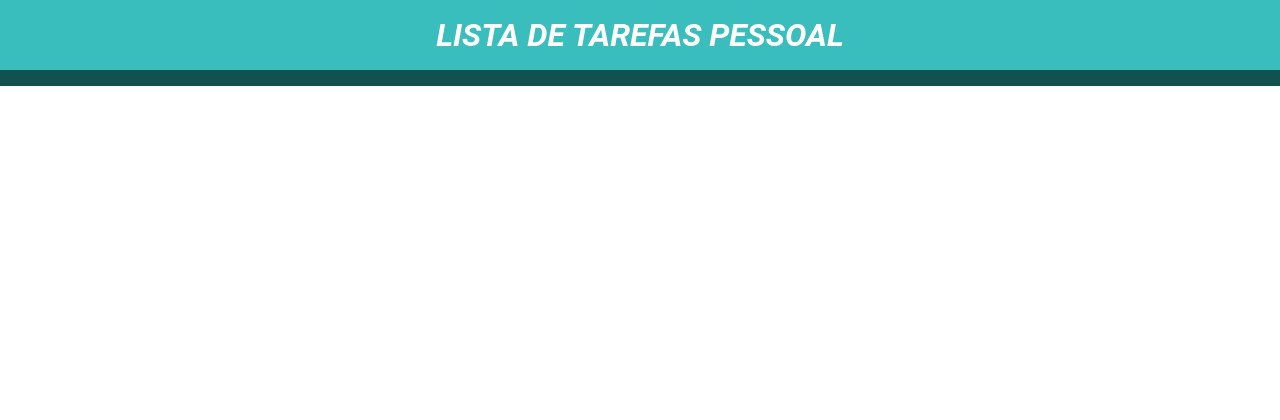
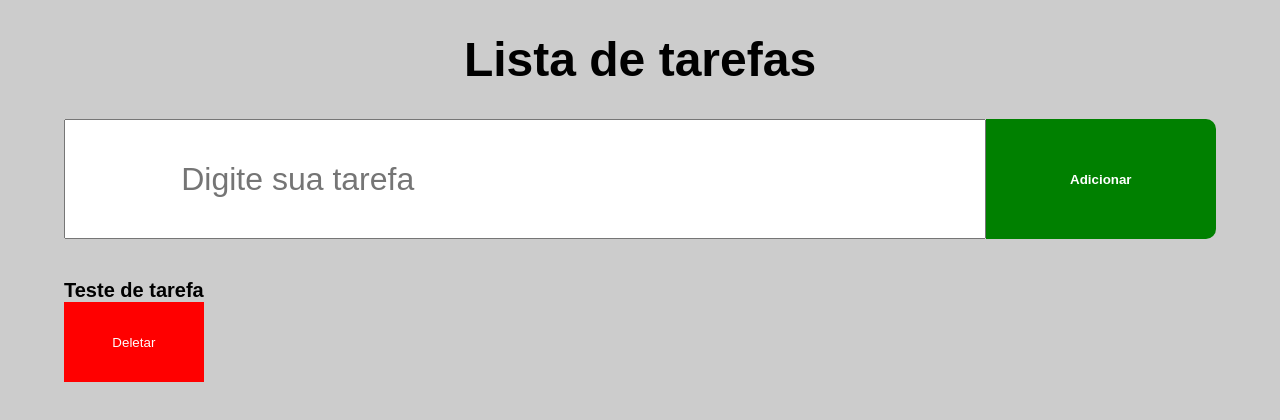
Before and after one commit to JoaoDinizDEV/Lista-de-tarefas, a plain HTML site: page index.html in a window 1280 px wide. Drawn offline with Linux system fonts and the light colour scheme.

Commit message:
Adicionando CSS

```diff
--- a/index.html
+++ b/index.html
@@ -7,16 +7,40 @@
     <link rel="stylesheet" href="./main.css">
 </head>
 <body>
+    <H1>Lista de tarefas</H1>
+
     <header>
-        <h1>Lista de tarefas pessoal</h1>
+        <input id="inputTarefa" type="text" placeholder="Digite sua tarefa">
+        <button class="add">Adicionar</button>
     </header>
-    <form>
-        <input type="text" placeholder="Digite sua tarefa">
-        <button type="submit">Adicionar Tarefa</button>
-        <button type="reset">Limpar</button>
-    </form>
-    <ul>
 
-    </ul>
+    <main id="areaLista">
+        <div class="Item">
+            <div class="item-icone">
+
+            </div>
+            <div class="item-nome">
+                Teste de tarefa
+            </div>
+            <div class="item-botao">
+                <button class="delete">Deletar</button>
+
+            </div>
+
+        </div>
+    </main>
+
+
+
+
+
+
+
+
+
+
+
+
+    <script src="controle.js"></script>
 </body>
 </html>
--- a/main.css
+++ b/main.css
@@ -1,27 +1,96 @@
-* {
+*{
+    box-sizing: border-box;
+}
+
+body {
     margin: 0;
     padding: 0;
-    box-sizing: border-box;
-    font-family: 'roboto', sans-serif;
-}
-header {
-    background-color: #3abdbd;
-    padding: 16px 0;
-    color: #fff;
-    display: flex;
-    border-bottom: 16px solid #135050;
-    justify-content: center;
-    text-transform: uppercase;
-    font-style: italic;
+    font-family: Arial, Helvetica, sans-serif;
+    background: #ccc;
 }
 
-    form {
-        background-color: rgb(141, 218, 192);
-        padding: 24px 0;
-        text-align: center;
-        display: none;
-    }
+h1 {
+    text-align: center;
+    font-size: 3rem;
+}
 
-    input,button{
-        padding: 8px;
-    }
+header {
+    display: flex;
+    flex-flow: flex wrap;
+    width: 90%;
+    /*border: 1px solid red;*/
+    margin: auto auto;
+
+}
+
+input {
+    height: 120px;
+    font-size: 2rem;
+    width: 80%;
+    padding-left: 10%;
+
+}
+
+
+button.add{
+    width: 20%;
+    cursor: pointer;
+    background: green;
+    color: white;
+    font-weight: bold;
+    border: none;
+    height: 120px;
+    border-top-right-radius: 10px;
+    border-bottom-right-radius: 10px;
+}
+
+main{
+    display: flex;
+    flex-flow: row wrap;
+    width: 90%;
+    margin: auto auto;
+    padding-top: 40px;
+
+}
+
+.item{
+    display: flex;
+    flex-flow: row wrap;
+    justify-content: center;
+    align-items: center;
+    background: white;
+    height: 80px;
+    width: 100%;
+    box-shadow: 0 0 20px #ccc;
+    margin-bottom: 2%;
+
+
+}
+
+.item-icone{
+    flex: 20%;
+
+    text-align: center;
+    font-size: 2rem;
+}
+
+.item-nome{
+    flex: 55%;
+
+    font-size: 20px;
+    font-weight: bold;
+}
+
+.item-botao{
+    flex: 25%;
+
+}
+
+.delete {
+    background: red;
+    color: white;
+    border: none;
+    padding: 10px;
+    height: 80px;
+    width: 100%;
+}
```
Also changed, not shown: controle.js (added).
